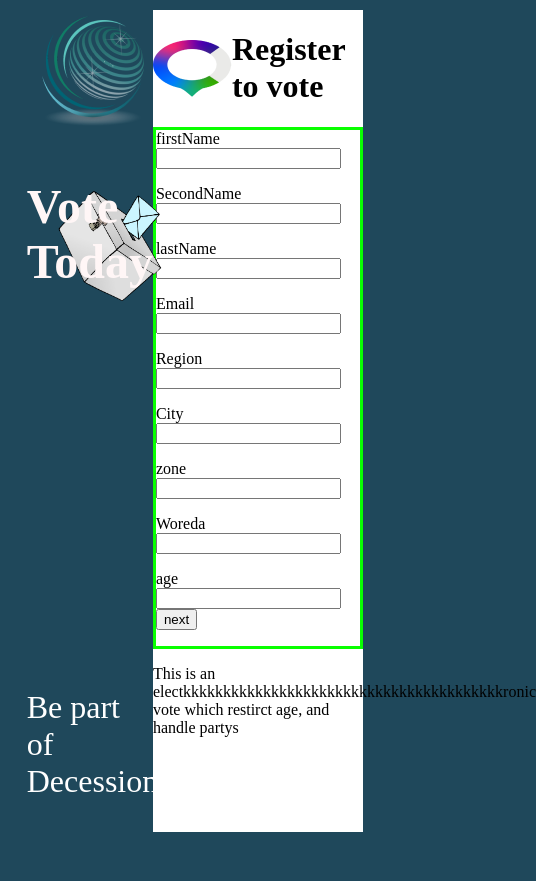
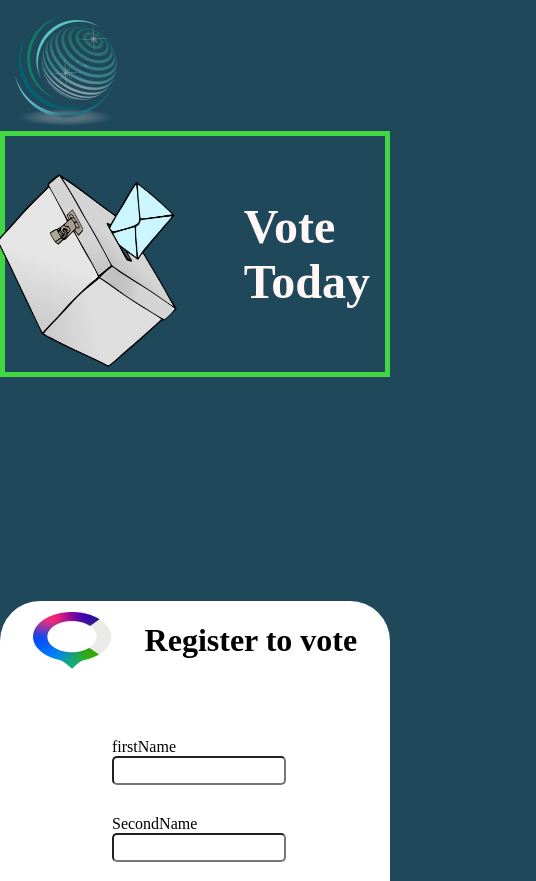
Before and after one commit to biruk-anley/electronic-vote, a plain HTML site: page index.html in a window 390 px wide. Shown: the top 881 px of the page, 536 px wide, since content can reach past the window. Before the commit the page ends 844 px from the top, so only its background shows below. Drawn offline with Linux system fonts and the light colour scheme.

Commit message:
styling css e vote

```diff
--- a/source/style.css
+++ b/source/style.css
@@ -1,87 +1,155 @@
-body{
-    background-color: #1F485B;
+body {
+  background-color: #1f485b;
+  margin: 0;
+}
+
+.container {
+
+  display: grid;
+  grid-template-columns: 1fr 1fr 1fr 1fr 1fr 1fr 1fr 1fr;
+
+  margin: auto;
+  margin-top: 10px;
+  max-width: 200%;
+}
+.sub-container-1 {
+  grid-column: span 3;
+  background-color: #1f485b;
+  display: flex;
+  flex-direction: column;
+  align-items: stretch;
+
+}
+.sub-container-2 {
+  grid-column: span 4;
+  background-color: white;
+  width: 109%;
+  border-radius: 15px;
+  margin: auto;
+}
+.header {
+  display: flex;
+  justify-content: space-evenly;
+  align-items: center;
+}
+.ballonvote {
+  width: 39%;
+  position: absolute;
+  left: 10%;
+  top: 20%;
+}
+.vote {
+  color: rgb(255, 246, 246);
+  font-size: 3em;
+  z-index: 1;
+  font-weight: bolder;
+  margin: 15px;
+}
+
+.sub-body-one {
+  display: flex;
+  flex-direction: column;
+  align-items: center;
+}
+
+.formbody {
+
+  display: grid;
+  grid-template-columns: 1fr 1fr 1fr 1fr;
+  margin: auto;
+}
+form {
+    display: grid;
+    grid-template-columns: 1fr 1fr;
+    grid-column-gap: 192px;
+    padding: 57px;
+    grid-row-gap: 14px;
+
 
 
 }
 
+input {
+    width: 160px;
+    border-radius: 5px;
+    padding: 5px;
+}
 
-.container{
-    /* display: flex;
-    flex-direction: row;
-    margin: auto;
-    padding: 20px;
-    border: 2px solid green;
-    justify-content: space-evenly; */
-    display: grid;
-    grid-template-columns: 1fr 1fr 1fr 1fr 1fr 1fr 1fr 1fr;
+.last {
+  margin-top: 10em;
+  font-size: 2em;
+  color: white;
+}
 
-    margin: auto;
-    margin-top: 10px;
-    max-width: 90%;
+.errmesage {
+  color: red;
+}
+@media(max-width:1118px){
+    .sub-container-2{
+      width: 125%;
+    }
+        .ballonvote{
+          top: 30%;
+        }
+        form{
+          grid-column-gap: 36px;
+        }
+
+    }
 
 
-    ;
+@media(max-width:700px){
+    form{
+        display: grid;
+        grid-template-columns: 1fr;
+
+
+    }
 
 
 
 
-}
-.sub-container-1{
 
-    grid-column: span 3;
-    background-color: #1f485b;
-    display: flex;
-    flex-direction: column;
-    align-items: stretch;
+.container {
 
-
-}
-.sub-container-2{
-
-   grid-column: span 5;
-    background-color: white;
+  display: flex;
+  flex-direction: column;
 
 
 
 }
-.header{
-    display: flex;
-    justify-content: space-evenly;
-    align-items: center;
+.ballonvote {
+ width: 70%;
+
+  position: static;
 }
-.ballonvote{
-    width: 39%;
-     position: absolute;
-     left: 10%;
-     top: 20%;
+.sub-container-1 {
+
+  background-color: #1f485b;
+  height: 70vh;
+
+
 
 }
-.vote{
-    color: rgb(255, 246, 246);
-    font-size: 3em;
-    z-index: 1;
-    font-weight: bolder;
-}
+.sub-container-2 {
 
-.sub-body-one{
-    display: flex;
-    flex-direction:column;
-    align-items: center;
+border-radius: 40px 40px 0px 0px;
+width: 100%;
 }
 
 
-.formbody{
-    border: 3px solid rgb(9, 255, 0);
-    display: grid;
-    grid-template-columns: 1fr 1fr 1fr 1fr;
+.sub-body-one {
+  display: flex;
+ justify-content: space-between;
+  flex-direction: row-reverse;
+  border: 5px solid rgb(66, 214, 66);
+  align-items: center;
 
+}.one{
+  margin-left:55px ;
 }
-
-
-.last{
-   margin-top: 10em;
-   font-size: 2em;
-   color: white;
+labe{
+  font-size: 5em;
 }
 
 
@@ -101,6 +169,9 @@ body{
 
 
 
-.errmesage{
-color: red;
+
+
+
+
+
 }
```
Also changed, not shown: index.html (+4 -1 lines).
